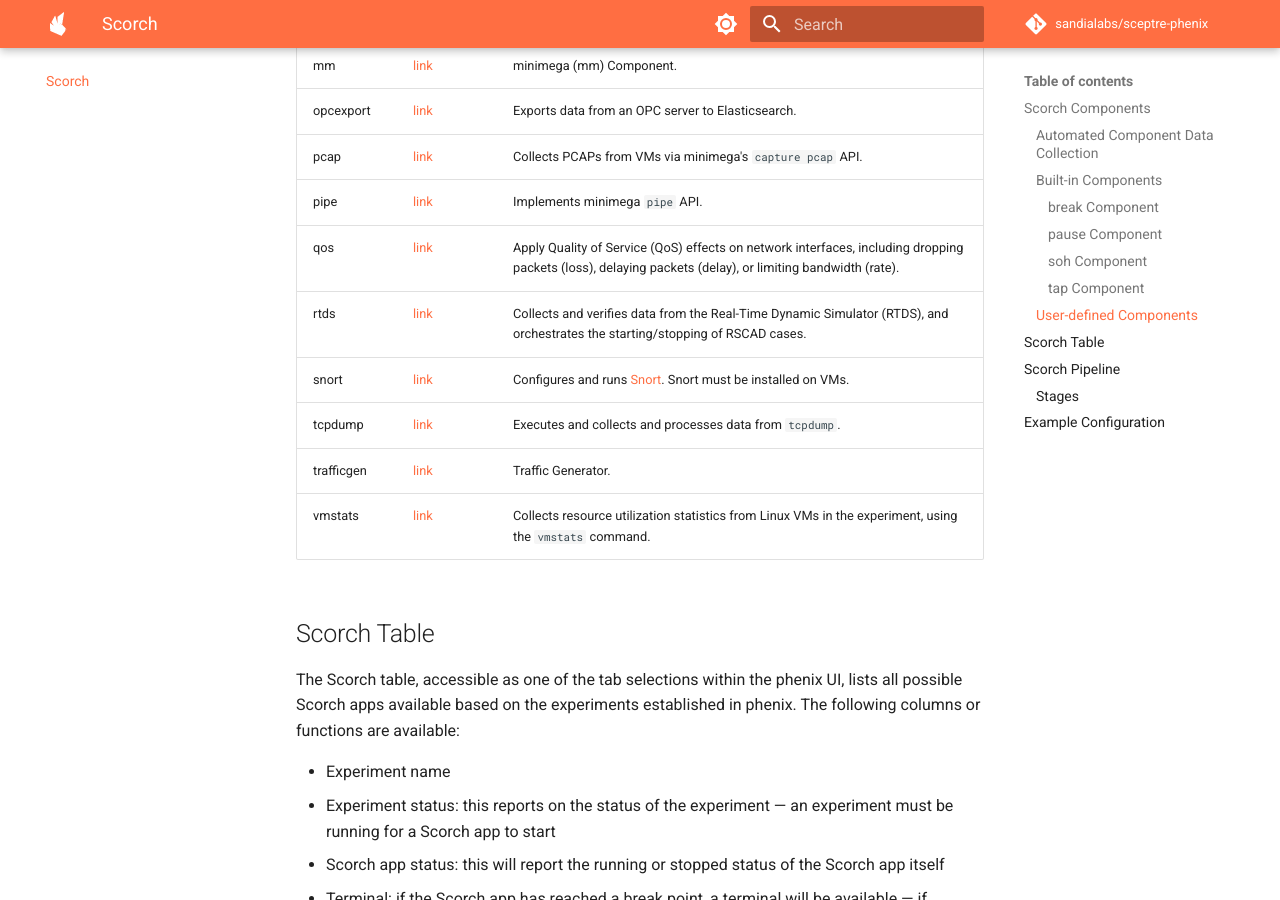
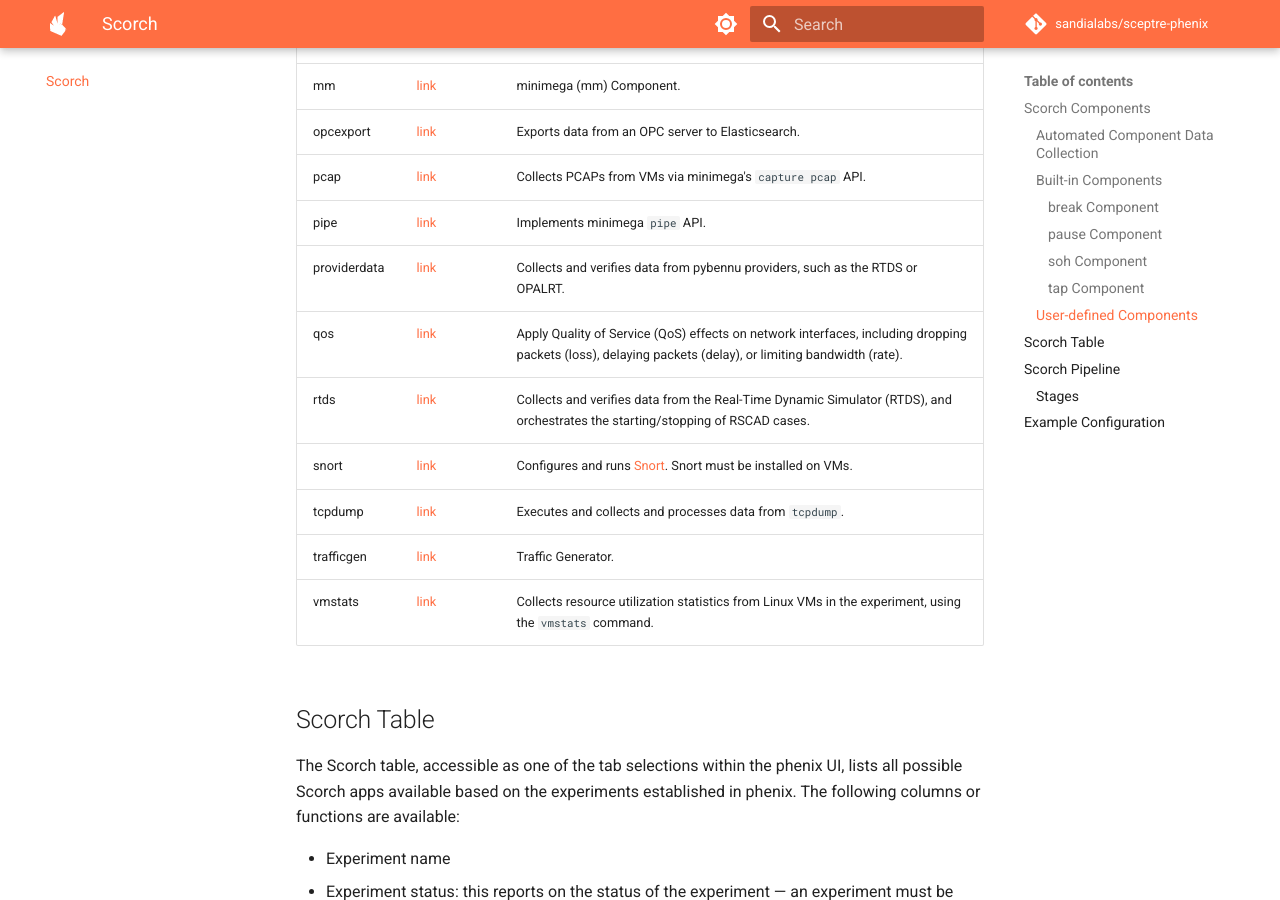
Before and after one commit to sandialabs/sceptre-phenix-docs, an MkDocs documentation site: the page built from docs/scorch.md, in a window 1280 px wide and 900 px high, scrolled down 5639 px. Built offline with MkDocs 1.6.1 and Material for MkDocs 9.7.7, drawn with Linux system fonts in a browser that asks for light colours; comment, search, counter and statistics services are not loaded; the version menu is left out.

Commit message:
doc: add providerdata to list of scorch components

```diff
--- a/docs/scorch.md
+++ b/docs/scorch.md
@@ -182,6 +182,7 @@
 | opcexport | [link](https://github.com/sandialabs/sceptre-phenix-apps/tree/main/src/python/phenix_apps/apps/scorch/opcexport) | Exports data from an OPC server to Elasticsearch. |
 | pcap | [link](https://github.com/sandialabs/sceptre-phenix-apps/tree/main/src/python/phenix_apps/apps/scorch/pcap) | Collects PCAPs from VMs via minimega's `capture pcap` API. |
 | pipe | [link](https://github.com/sandialabs/sceptre-phenix-apps/tree/main/src/python/phenix_apps/apps/scorch/pipe) | Implements minimega `pipe` API. |
+| providerdata | [link](https://github.com/GhostofGoes/sceptre-phenix-apps/tree/main/src/python/phenix_apps/apps/scorch/providerdata) | Collects and verifies data from pybennu providers, such as the RTDS or OPALRT. |
 | qos | [link](https://github.com/sandialabs/sceptre-phenix-apps/tree/main/src/python/phenix_apps/apps/scorch/qos) | Apply Quality of Service (QoS) effects on network interfaces, including dropping packets (loss), delaying packets (delay), or limiting bandwidth (rate). |
 | rtds | [link](https://github.com/sandialabs/sceptre-phenix-apps/tree/main/src/python/phenix_apps/apps/scorch/rtds) | Collects and verifies data from the Real-Time Dynamic Simulator (RTDS), and orchestrates the starting/stopping of RSCAD cases. |
 | snort | [link](https://github.com/sandialabs/sceptre-phenix-apps/tree/main/src/python/phenix_apps/apps/scorch/snort) | Configures and runs [Snort](https://www.snort.org/). Snort must be installed on VMs. |
```
